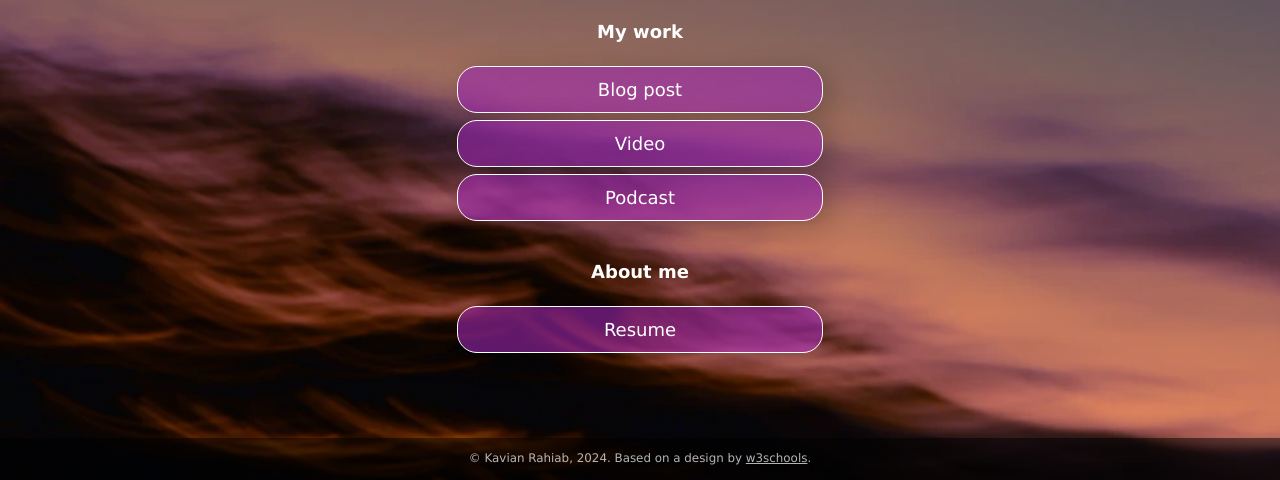
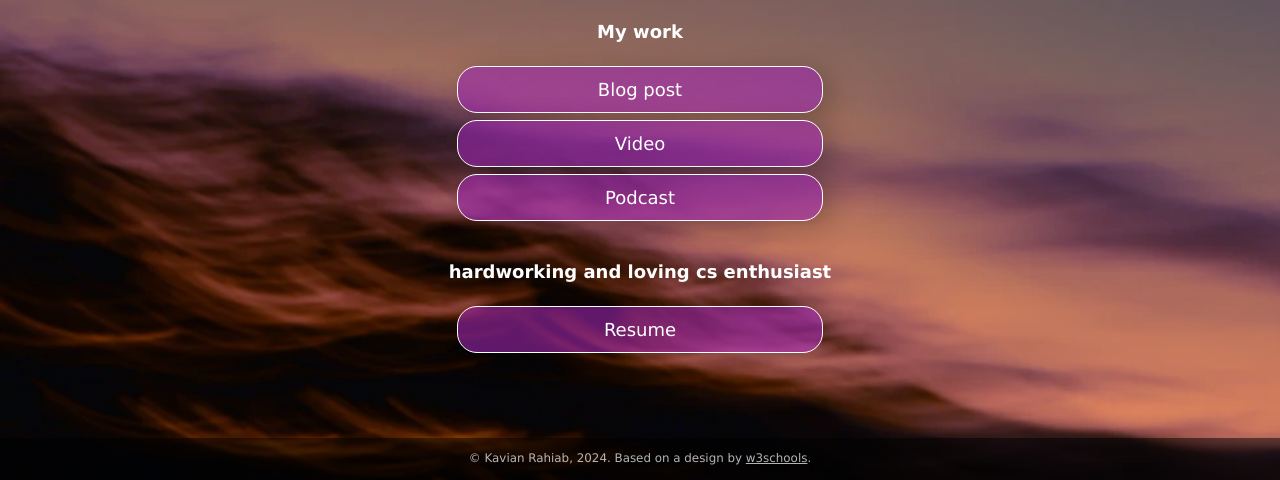
Before and after one commit to kavianr22/kavianr22.github.io, a plain HTML site: page index.html in a window 1280 px wide. Shown: the part 320-800 px from the top of the page. Drawn offline with Linux system fonts and the light colour scheme.

Commit message:
Update index.html

```diff
--- a/index.html
+++ b/index.html
@@ -46,20 +46,20 @@
       <div class="button toggle">Podcast</div>
       <div class="slidedown">
         <div class="description">
-          <h2>Podcast title</h2>
-          <p>Add a short but appealing description of your podcast</p>
-          <a href="#" class="external-link" target="_blank">Listen</a>
+          <h2>Your digital footprint</h2>
+          <p>Find out what your digital footprint looks like and why it is important!</p>
+          <a href="https://soundcloud.com/muhammad-nabil-130487116/final-podcast-owls/s-hRWwgXF94Gc?si=c1bce7750a484d09a8cc1bb3d3a35082&utm_source=clipboard&utm_medium=text&utm_campaign=social_sharing" class="external-link" target="_blank">Listen</a>
         </div>
       </div>
     </div>
 
     <!-- Replace # with PDF from Google Docs, or replace the entire section with whatever you want. Or delete it! Or add another section below it!-->
     <div class="section-header">
-      <h1>About me</h1>
+      <h1>hardworking and loving cs enthusiast</h1>
     </div>
 
     <div class="links-container">
-      <a href="https://drive.google.com" class="button" target="_blank">Resume</a>
+      <a href="https://github.com/kavianr22" class="button" target="_blank">Resume</a>
     </div>
 
   </div>
```
